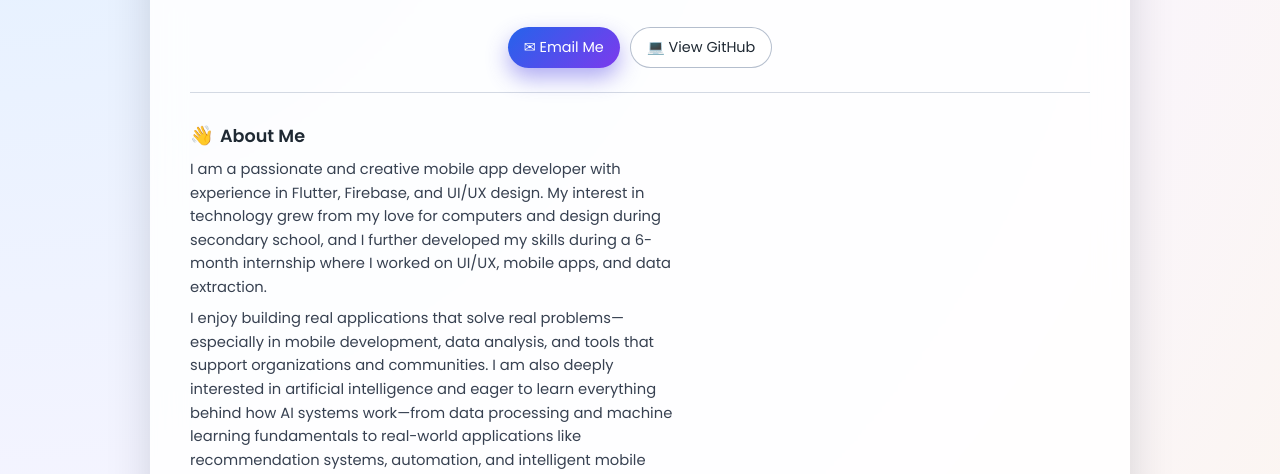
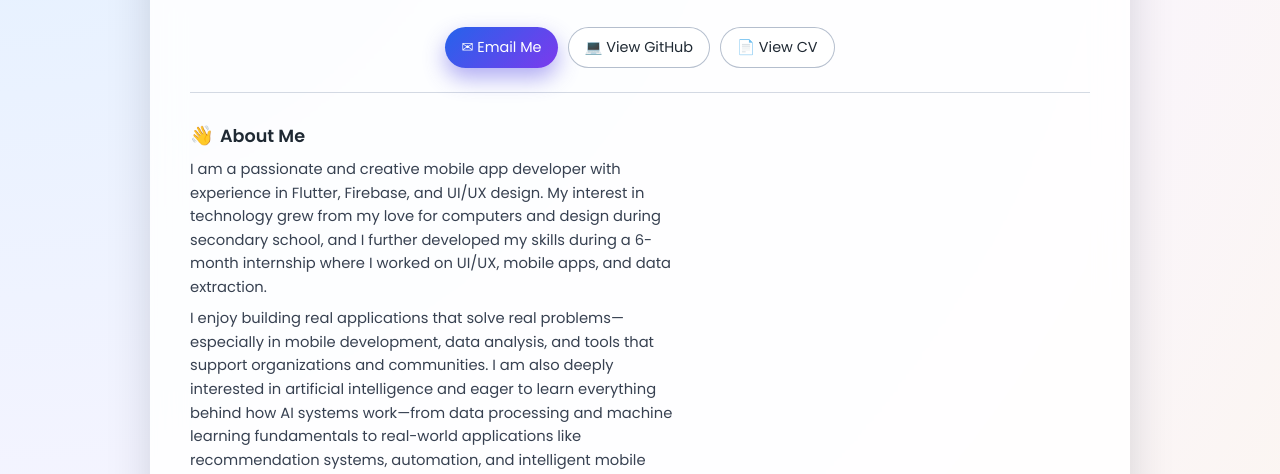
Before and after one commit to ajayiopemipo/ajayiopemipo.github.io, a plain HTML site: page index.html in a window 1280 px wide. Shown: the part 316-790 px from the top of the page. Drawn offline with Linux system fonts and the light colour scheme.

Commit message:
Update index.html

```diff
--- a/index.html
+++ b/index.html
@@ -287,6 +287,10 @@
         <a class="btn btn-outline" href="https://github.com/ajayiopemipo" target="_blank" rel="noopener">
           💻 View GitHub
         </a>
+
+        <a class="btn btn-outline" href="https://docs.google.com/document/d/1B3r5kKGcBOK2oifGPCT6cnFwV3xjoEfy/edit?usp=sharing&ouid=105677834343881368893&rtpof=true&sd=true" target="_blank" rel="noopener">
+    📄 View CV
+        </a>
       </div>
     </header>
 
```
